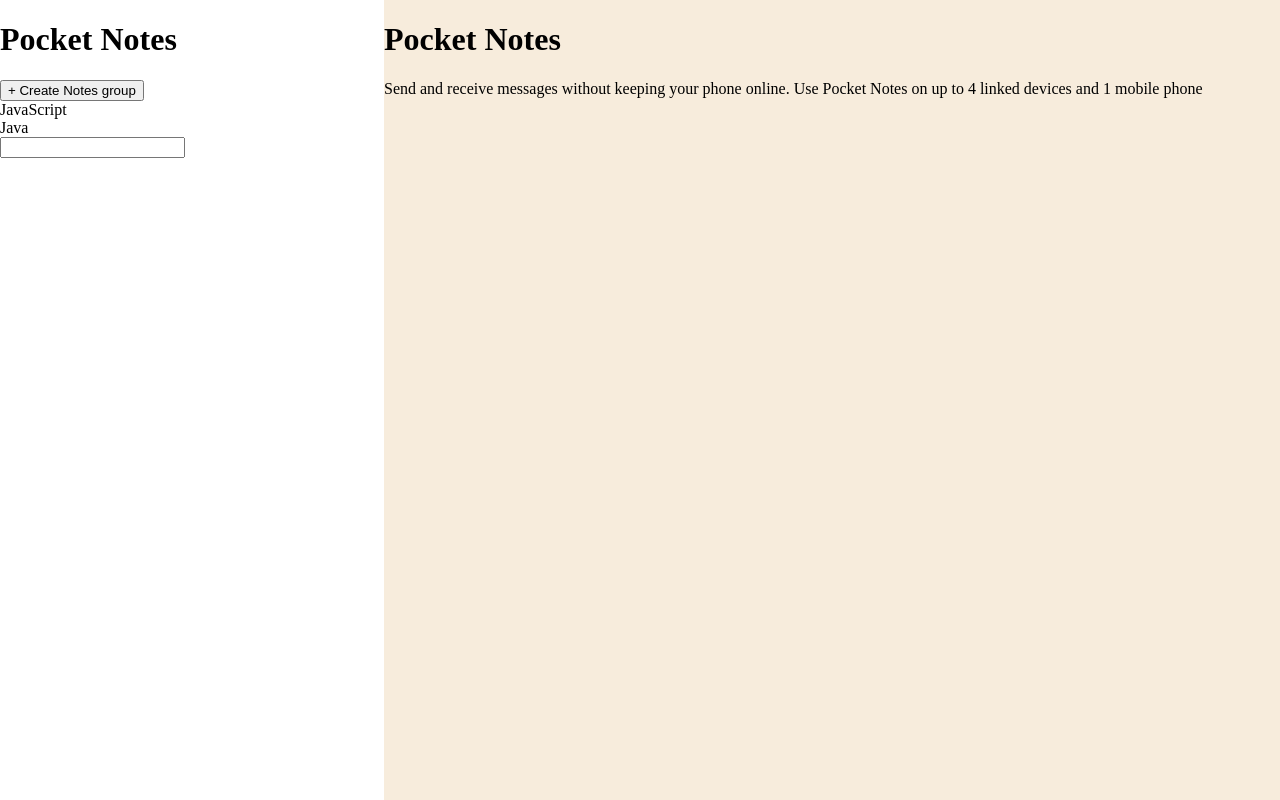
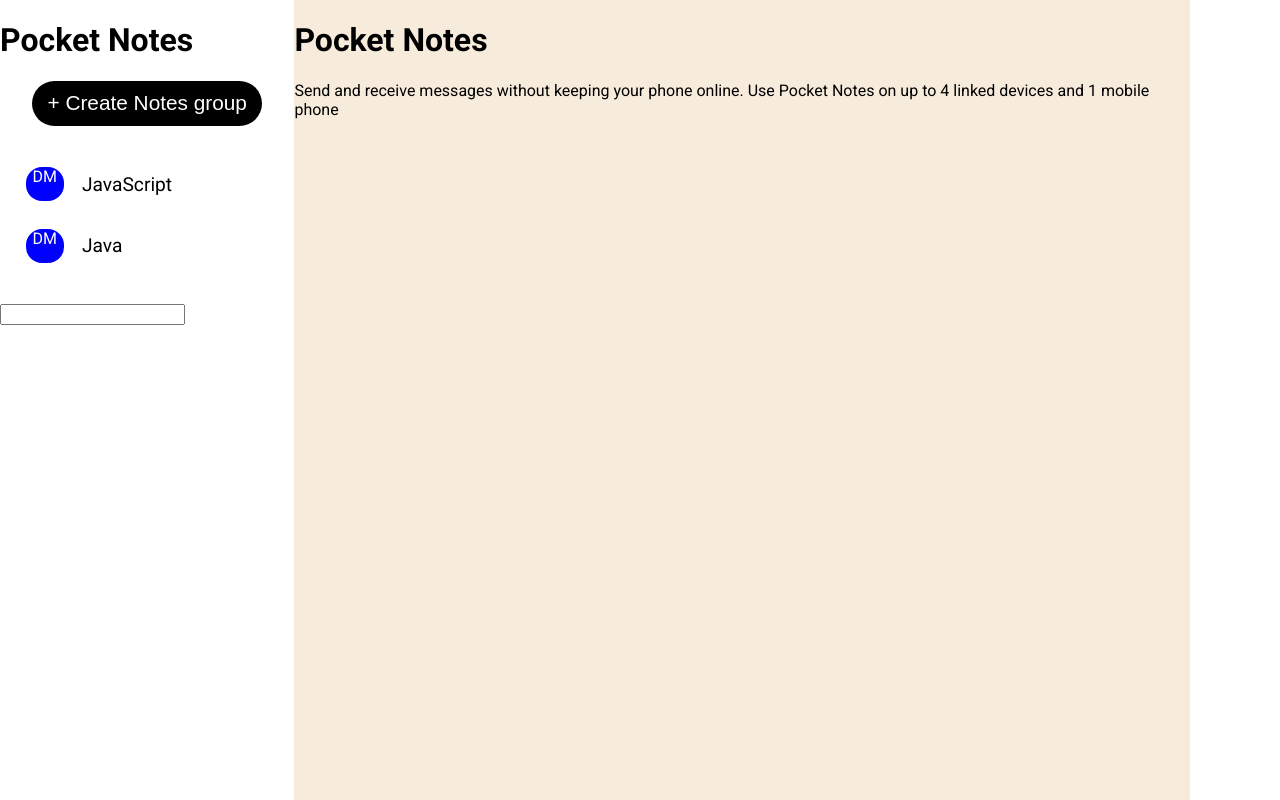
Before and after one commit to KishanAtGit/Pocket-Notes, a React (Vite) app: page / in a window 1280 px wide. Built offline with nearby package versions, Linux system fonts and the light colour scheme.

Commit message:
worked on the state updation

```diff
--- a/index.html
+++ b/index.html
@@ -3,6 +3,12 @@
   <head>
     <meta charset="UTF-8" />
     <link rel="icon" type="image/svg+xml" href="/vite.svg" />
+    <link rel="preconnect" href="https://fonts.googleapis.com" />
+    <link rel="preconnect" href="https://fonts.gstatic.com" crossorigin />
+    <link
+      href="https://fonts.googleapis.com/css2?family=Roboto:ital,wght@0,100;0,300;0,400;0,500;0,700;0,900;1,100;1,300;1,400;1,500;1,700;1,900&display=swap"
+      rel="stylesheet"
+    />
     <meta name="viewport" content="width=device-width, initial-scale=1.0" />
     <title>React Module Test</title>
   </head>
--- a/src/App.css
+++ b/src/App.css
@@ -1,6 +1,7 @@
 body {
   margin: 0;
   padding: 0;
+  font-family: Roboto;
 }
 
 .main-page {
--- a/src/App.jsx
+++ b/src/App.jsx
@@ -5,23 +5,27 @@ import Notes from "./components/notes";
 import "./App.css";
 
 export default function App() {
-  const [groupsandNotes, setGroupsAndNotes] = useState({
-    group: ["JavaScript", "Java"],
-    notes: [
-      [
+  const [groupsandNotes, setGroupsAndNotes] = useState([
+    {
+      group: "JavaScript",
+      notes: [
         "sfhbhksdbkh JavaScript ahfjds ahkfh",
         "jcjhg jfgsdg JavaScript jgfj,sjhfjhkhs",
         "kshfkjshkh JavaScript sfhiush shfj",
       ],
-      [
+    },
+    {
+      group: "Java",
+      notes: [
         "sfhbhksdbkh Java ahfjds ahkfh",
         "jcjhg jfgsdg Java jgfj,sjhfjhkhs",
         "kshfkjshkh sfhiush Java shfj",
         "sjhdfgsi fis Java fgsgfg sfgssygf sgfy,",
         "jsgf sgdfyusuyfuysgyfgy Java syfukjdhf iifg wd",
       ],
-    ],
-  });
+    },
+  ]);
+  // console.log(groupsandNotes);
 
   const [selectedGroup, setSelectedGroup] = useState("");
 
@@ -30,9 +34,14 @@ export default function App() {
       <Groups
         groupsandNotes={groupsandNotes}
         setGroupsAndNotes={setGroupsAndNotes}
+        selectedGroup={selectedGroup}
         setSelectedGroup={setSelectedGroup}
       />
-      <Notes groupsandNotes={groupsandNotes} selectedGroup={selectedGroup} />
+      <Notes
+        groupsandNotes={groupsandNotes}
+        setGroupsAndNotes={setGroupsAndNotes}
+        selectedGroup={selectedGroup}
+      />
     </div>
   );
 }
--- a/src/components/groups/Group.jsx
+++ b/src/components/groups/Group.jsx
@@ -1,11 +1,19 @@
-export default function Group({ group, setSelectedGroup }) {
+export default function Group({ group, setSelectedGroup, selectedGroup }) {
   const handleSelection = () => {
     setSelectedGroup(group);
   };
 
   return (
-    <div style={{ cursor: "pointer" }}>
-      <div onClick={handleSelection}>{group}</div>
-    </div>
+    <>
+      <div
+        onClick={handleSelection}
+        style={{
+          backgroundColor: `${selectedGroup === group ? "#F7ECDC" : "white"}`,
+        }}
+      >
+        <span id='groupImage'>DM</span>
+        <span id='group'>{group}</span>
+      </div>
+    </>
   );
 }
--- a/src/components/groups/index.css
+++ b/src/components/groups/index.css
@@ -1,4 +1,55 @@
 .group-section {
-  width: 30vw;
+  width: 23vw;
   height: 100vh;
 }
+
+#create-Groups-Button {
+  display: flex;
+  justify-content: center;
+}
+
+#create-Groups-Button > button {
+  background-color: black;
+  color: white;
+  padding: 0.5em;
+  font-size: 1.3em;
+  width: 18vw;
+  border-radius: 2em;
+  border: none;
+  cursor: pointer;
+}
+
+.groups {
+  display: flex;
+  flex-direction: column;
+  gap: 1ch;
+  margin: 2em 1em;
+  margin-right: 0;
+}
+.groups > div {
+  display: flex;
+  gap: 2ch;
+  cursor: pointer;
+  align-items: center;
+  padding: 0.6em;
+  border-top-left-radius: 1em;
+  border-bottom-left-radius: 1em;
+}
+.group > div::selection {
+  background-color: #f7ecdc;
+}
+
+#groupImage {
+  border: none;
+  border-radius: 1em;
+  background-color: blue;
+  color: white;
+  width: 2.4em;
+  height: 2.1em;
+  align-items: center;
+  text-align: center;
+}
+
+#group {
+  font-size: 1.2em;
+}
--- a/src/components/groups/index.jsx
+++ b/src/components/groups/index.jsx
@@ -1,40 +1,47 @@
+import { useState } from "react";
 import Group from "./Group";
 import index from "../notes";
 import "./index.css";
-import { useState } from "react";
 
 export default function Groups({
   groupsandNotes,
   setGroupsAndNotes,
   setSelectedGroup,
+  selectedGroup,
 }) {
   const [input, setInput] = useState("");
-  console.log(input);
 
-  const handleInput = e => {
-    setInput(e.target.value);
-    setGroupsAndNotes(prev => {
-      return [...prev.group, input];
-    });
+  const handleInput = () => {
+    input !== "" &&
+      setGroupsAndNotes(prev => {
+        return [...prev, { group: input, notes: [] }];
+      });
+    setInput("");
   };
 
   return (
     <div className='group-section'>
       <h1>Pocket Notes</h1>
-      <div>
-        <button>+ Create Notes group</button>
+      <div id='create-Groups-Button'>
+        <button onClick={handleInput}>+ Create Notes group</button>
       </div>
-      <div>
-        {groupsandNotes.group.map((item, i) => (
+      <div className='groups'>
+        {groupsandNotes.map((item, i) => (
           <Group
-            group={item}
+            group={item.group}
             key={"xyz" + i}
+            selectedGroup={selectedGroup}
             setSelectedGroup={setSelectedGroup}
           />
         ))}
       </div>
       <div>
-        <input type='text' onChange={handleInput} value={input} />
+        <input
+          type='text'
+          id='inputText'
+          onChange={e => setInput(e.target.value)}
+          value={input}
+        />
       </div>
     </div>
   );
--- a/src/components/notes/index.jsx
+++ b/src/components/notes/index.jsx
@@ -1,26 +1,57 @@
+import { useState } from "react";
 import Home from "./Home";
 import Note from "./Note";
 import "./index.css";
 
-export default function index({ groupsandNotes, selectedGroup }) {
+export default function index({
+  groupsandNotes,
+  setGroupsAndNotes,
+  selectedGroup,
+}) {
+  const [inputData, setInputData] = useState("");
+
+  const handleInput = () => {
+    inputData !== "" &&
+      setGroupsAndNotes(prev => {
+        let tempState = prev;
+        let tempIndex = tempState.findIndex(
+          prev => prev.group === selectedGroup
+        );
+        tempState[tempIndex].notes.push(inputData);
+        console.log(tempState[tempIndex].notes);
+        return tempState;
+      });
+    setInputData("");
+  };
+
   return (
     <div className='notes-section'>
-      {/* {groupsandNotes.map(item =>
-        item.notes.map((note, i) => <Note note={note} key={"shjf" + i} />)
-      )} */}
-      {selectedGroup !== "" ? (
-        groupsandNotes.group.map((item, i) => {
-          return item === selectedGroup
-            ? groupsandNotes.notes.map((notes, j) =>
-                j === i
-                  ? notes.map(note => <Note note={note} key={"edfre" + i++} />)
-                  : null
-              )
-            : null;
-        })
-      ) : (
-        <Home />
-      )}
+      <div>
+        {selectedGroup !== "" ? (
+          groupsandNotes.map(item => {
+            return (
+              item.group === selectedGroup &&
+              item.notes.map((note, i) => (
+                <Note note={note} key={"edfre" + i} />
+              ))
+            );
+          })
+        ) : (
+          <Home />
+        )}
+      </div>
+      <div
+        style={{
+          visibility: `${selectedGroup !== "" ? "visible" : "hidden"}`,
+        }}
+      >
+        <input
+          type='text'
+          onChange={e => setInputData(e.target.value)}
+          value={inputData}
+        />
+        <button onClick={handleInput}>Add</button>
+      </div>
     </div>
   );
 }
```
